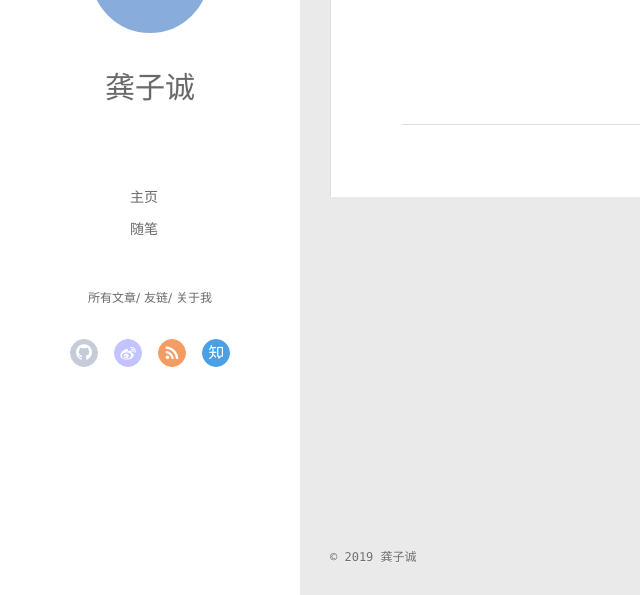
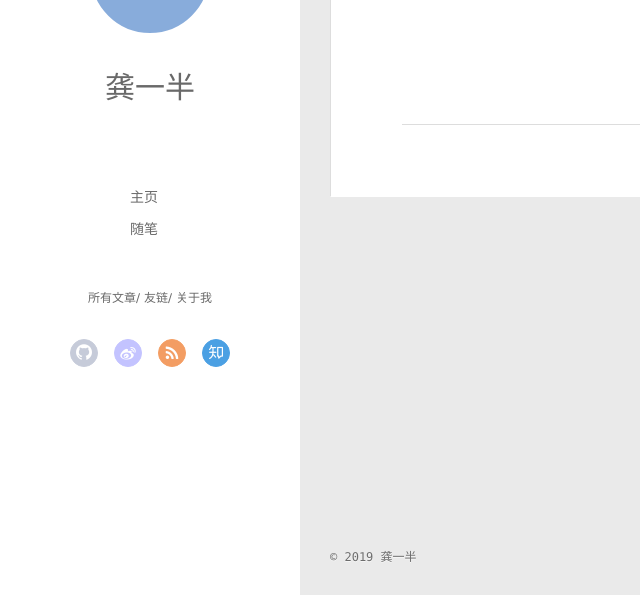
Before and after one commit to HalfGong/HalfGong.github.io, a plain HTML site: page 2019/11/27/My-New-Post/index.html in a window 1280 px wide. Shown: the part 202-797 px from the top of the page, 0-640 px from the left. Drawn offline with Linux system fonts and the light colour scheme; no server answers.

Commit message:
Site updated: 2019-11-27 14:22:30

```diff
--- a/2019/11/27/My-New-Post/index.html
+++ b/2019/11/27/My-New-Post/index.html
@@ -48,7 +48,7 @@
 			<img src="" class="js-avatar">
 		</a>
 		<hgroup>
-		  <h1 class="header-author"><a href="/">龚子诚</a></h1>
+		  <h1 class="header-author"><a href="/">龚一半</a></h1>
 		</hgroup>
 
 
@@ -106,7 +106,7 @@
 				<img src="" class="js-avatar">
 			</div>
 			<hgroup>
-			  <h1 class="header-author js-header-author">龚子诚</h1>
+			  <h1 class="header-author js-header-author">龚一半</h1>
 			</hgroup>
 
 
@@ -311,7 +311,7 @@
   <div class="outer">
     <div id="footer-info">
     	<div class="footer-left">
-    		&copy; 2019 龚子诚
+    		&copy; 2019 龚一半
     	</div>
       	<div class="footer-right">
       		<a href="http://hexo.io/" target="_blank">Hexo</a>  Theme <a href="https://github.com/litten/hexo-theme-yilia" target="_blank">Yilia</a> by Litten
```
Also changed, not shown: 2019/11/27/hello-world/index.html (+3 -3 lines), archives/2019/11/index.html (+3 -3 lines), archives/2019/index.html (+3 -3 lines), archives/index.html (+3 -3 lines), index.html (+3 -3 lines).
